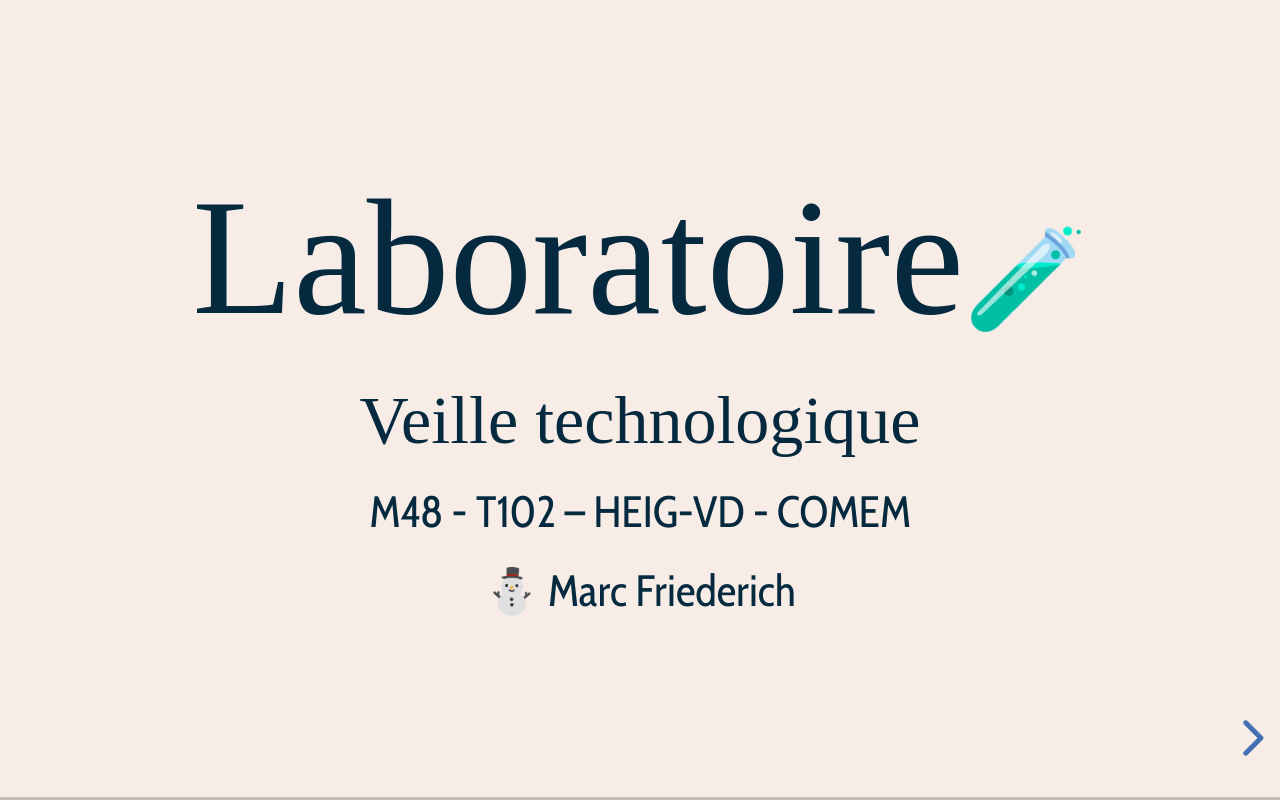
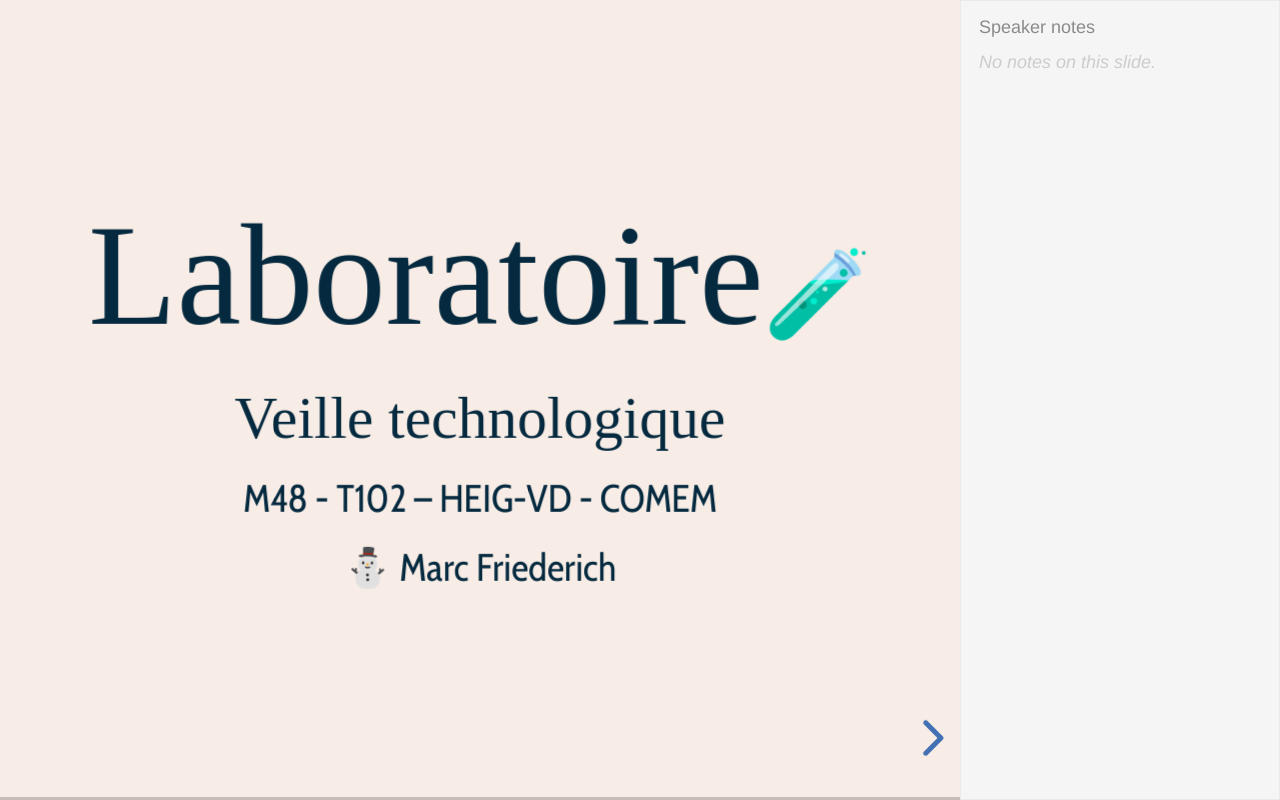
Before and after one commit to zufrieden/slides-veille-technologique, a website: page index.html in a window 1280 px wide. Drawn offline with Linux system fonts and the light colour scheme; a web font is replaced by a local one.

Commit message:
add notes

```diff
--- a/index.html
+++ b/index.html
@@ -2243,7 +2243,7 @@
 				// Learn about plugins: https://revealjs.com/plugins/
 				plugins: [ RevealHighlight, RevealNotes ]
 			});
-			// Reveal.configure({ showNotes: true });
+			Reveal.configure({ showNotes: true });
 		</script>
 	</body>
 </html>
```
